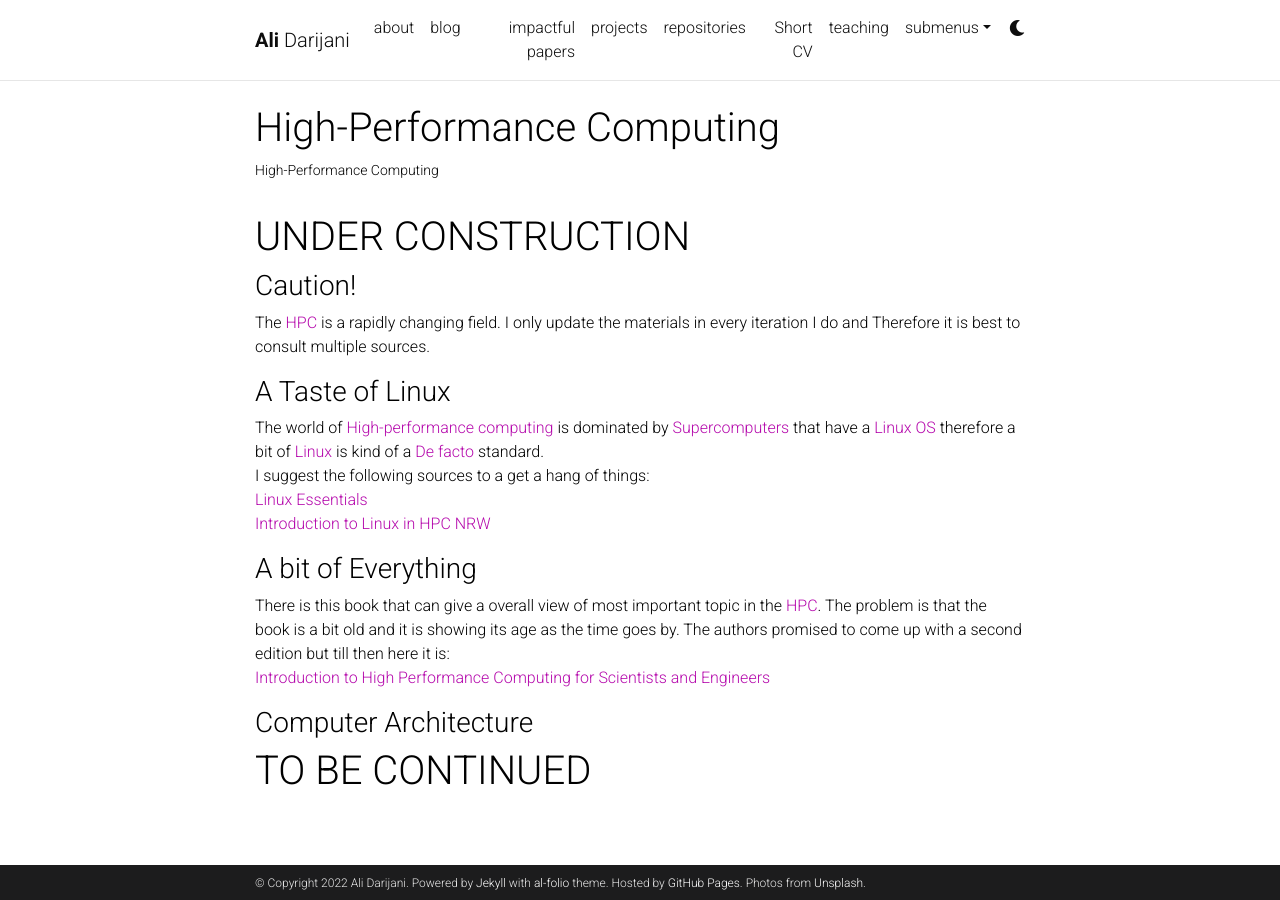
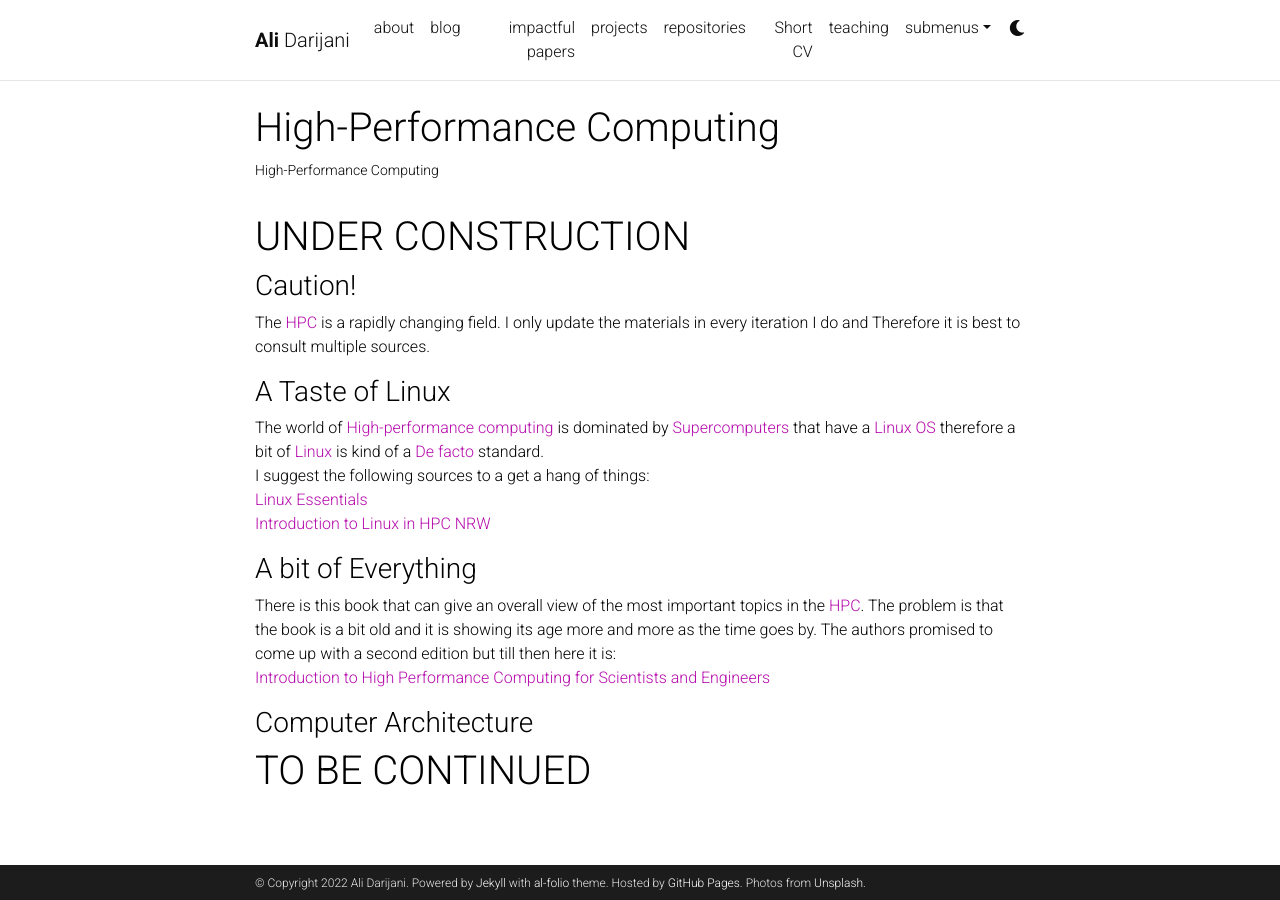
Before and after one commit to adarijani/adarijani.github.io_archived, a Jekyll site: the page built from _projects/5_project.md, in a window 1280 px wide. Built offline with Jekyll 4.4.1, drawn with Linux system fonts in a browser that asks for light colours; comment, search, counter and statistics services are not loaded; a style sheet for code colours, icons or effects is not loaded.

Commit message:
Update 5_project.md

```diff
--- a/_projects/5_project.md
+++ b/_projects/5_project.md
@@ -17,7 +17,7 @@ I suggest the following sources to a get a hang of things:
 [Linux Essentials](https://learning.lpi.org/pdfstore/LPI-Learning-Material-010-160-en.pdf)
 [Introduction to Linux in HPC NRW](https://hpc-wiki.info/hpc/Introduction_to_Linux_in_HPC)
 ### A bit of Everything
-There is this book that can give a overall view of most important topic in the [HPC](https://en.wikipedia.org/wiki/High-performance_computing). The problem is that the book is a bit old and it is showing its age as the time goes by. The authors promised to come up with a second edition but till then here it is:
+There is this book that can give an overall view of the most important topics in the [HPC](https://en.wikipedia.org/wiki/High-performance_computing). The problem is that the book is a bit old and it is showing its age more and more as the time goes by. The authors promised to come up with a second edition but till then here it is:
 [Introduction to High Performance Computing for Scientists and Engineers](https://www.routledge.com/Introduction-to-High-Performance-Computing-for-Scientists-and-Engineers/Hager-Wellein/p/book/9781439811924)
 ### Computer Architecture
 
```
